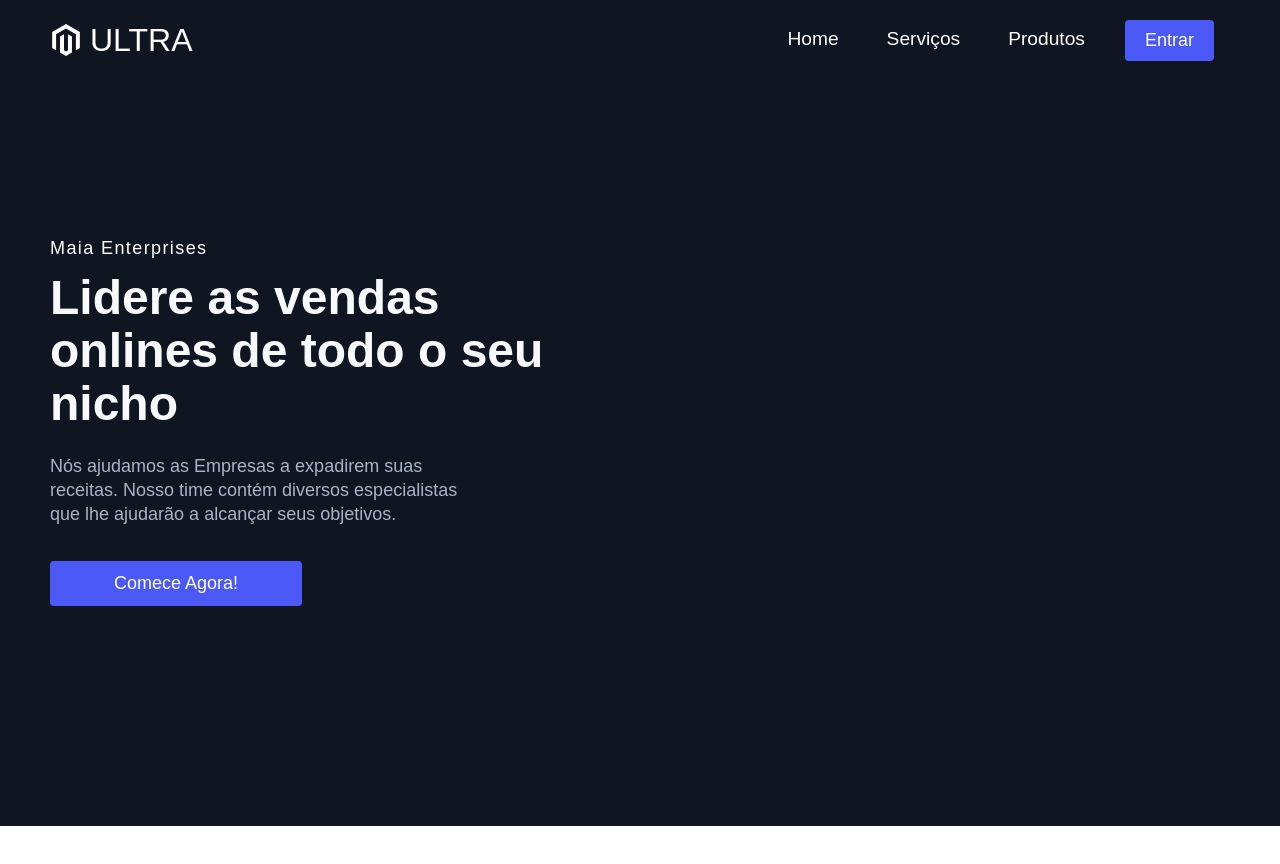
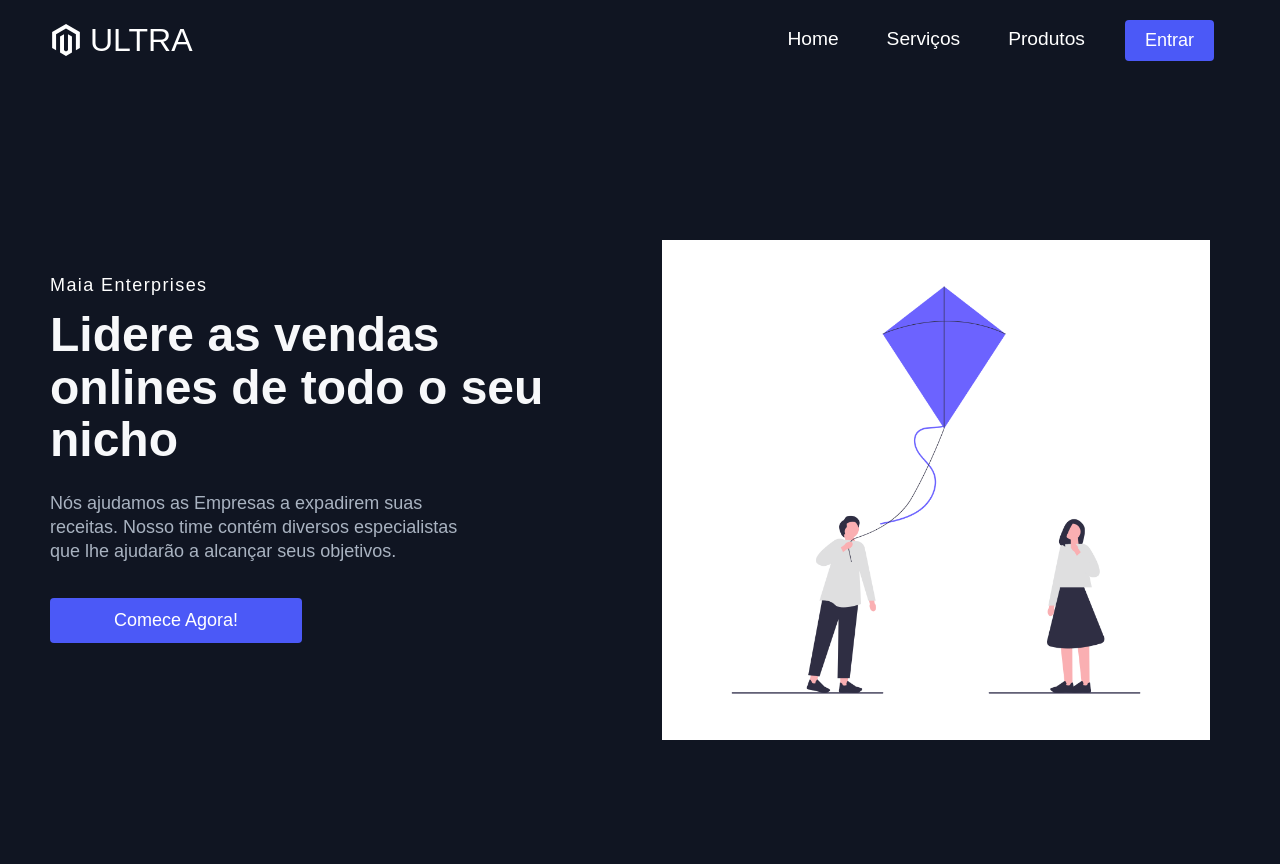
Before and after one commit to GabriellMaiaa/ReactWebsite, a React (Create React App) app: page / in a window 1280 px wide. Shown: the top 864 px of the page. Before the commit the page ends 826 px from the top, so only its background shows below. Built offline with nearby package versions, Linux system fonts and the light colour scheme.

Commit message:
add a img

```diff
--- a/src/pages/HomePage/Data.js
+++ b/src/pages/HomePage/Data.js
@@ -8,5 +8,8 @@ export const homeObject = {
     topLine:'Maia Enterprises' ,
     headLine:'Lidere as vendas onlines de todo o seu nicho' ,
     primary:true ,
-    buttonLabel:'Comece Agora!'
+    buttonLabel:'Comece Agora!',
+    img: require('../../images/png1.png'),
+    alt:'Imagem',
+    start:''
 }
```
Also changed, not shown: src/images/png1.png (added), src/images/svg-1.svg (added).
